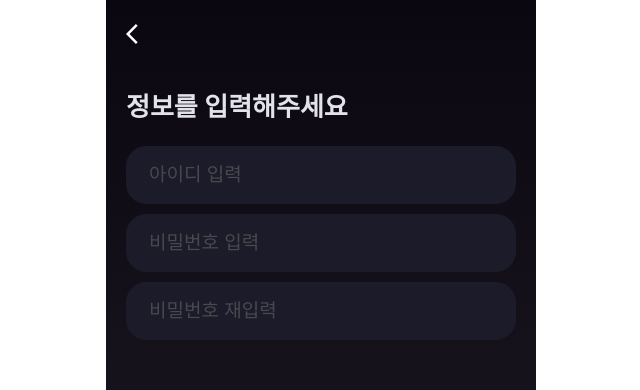
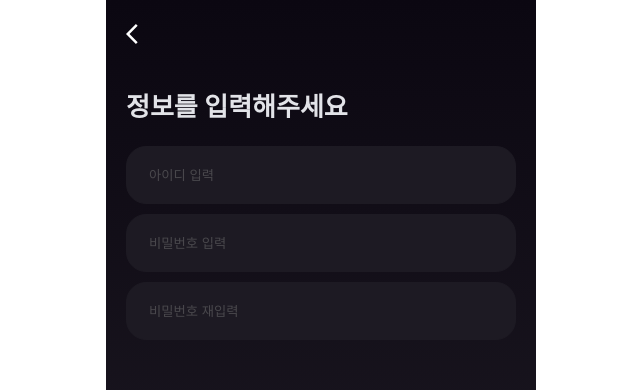
Before and after one commit to TEAM-DREAMCATCHER/DREAMCATCHER_Front-End, a React (Vite) app: page /signup in a window 1280 px wide. Shown: the top 390 px of the page, without its empty margins (319-959 px from the left). Built offline with nearby package versions, Linux system fonts and the light colour scheme; no server answers.

Commit message:
style: signup input item component style fix

```diff
--- a/src/components/common/styles/button.ts
+++ b/src/components/common/styles/button.ts
@@ -1,15 +1,15 @@
 import styled from 'styled-components'
 
 export const AuthButtonStyled = styled.button`
+    ${({ theme }) => theme.fonts.title18};
+    background: ${({ theme }) => theme.colors.linear.purple};
+
     width: 100%;
     height: 58px;
     border-radius: 29px;
 
     color: #000000;
 
-    ${({ theme }) => theme.fonts.title18};
-    background: ${({ theme }) => theme.colors.linear.purple};
-
     &:disabled {
         opacity: 0.5;
         cursor: not-allowed;
--- a/src/components/signup/InputItem/styles.ts
+++ b/src/components/signup/InputItem/styles.ts
@@ -8,25 +8,26 @@ export const InputItemBox = styled.div`
 `
 
 export const InputErrorMsg = styled.p`
-    font-weight: 400;
-    font-size: 14px;
+    ${({ theme }) => theme.fonts.text14};
+
+    color: #e03223;
     line-height: 20px;
-    color: #e03223;
 
     margin: 8px 24px;
 `
 
 export const Input = styled.input`
+    ${({ theme }) => theme.fonts.title18};
+    color: ${({ theme }) => theme.colors.white};
+    border: 1px solid ${({ theme }) => theme.colors.navy};
+    background: ${({ theme }) => theme.colors.navy};
+
     width: 100%;
     height: 100%;
-    background: #1b1b29;
-    border: 1px solid #1b1b29;
     border-radius: 20px;
     padding: 18px 22px;
-    color: #ffffff;
     height: 58px;
 
-    font-size: 19px;
     &::placeholder {
         opacity: 0.5;
     }
@@ -37,5 +38,6 @@ export const IconBox = styled.div`
     bottom: 0;
     right: 17px;
     margin: auto;
+
     height: fit-content;
 `
--- a/src/pages/welcome/index.tsx
+++ b/src/pages/welcome/index.tsx
@@ -1,5 +1,5 @@
+import { Link } from 'react-router-dom'
 import { Button, Desc, Heading, WelcomeLayout } from '@/pages/welcome/styles'
-import { Link } from 'react-router-dom'
 
 function Welcome() {
     return (
```
